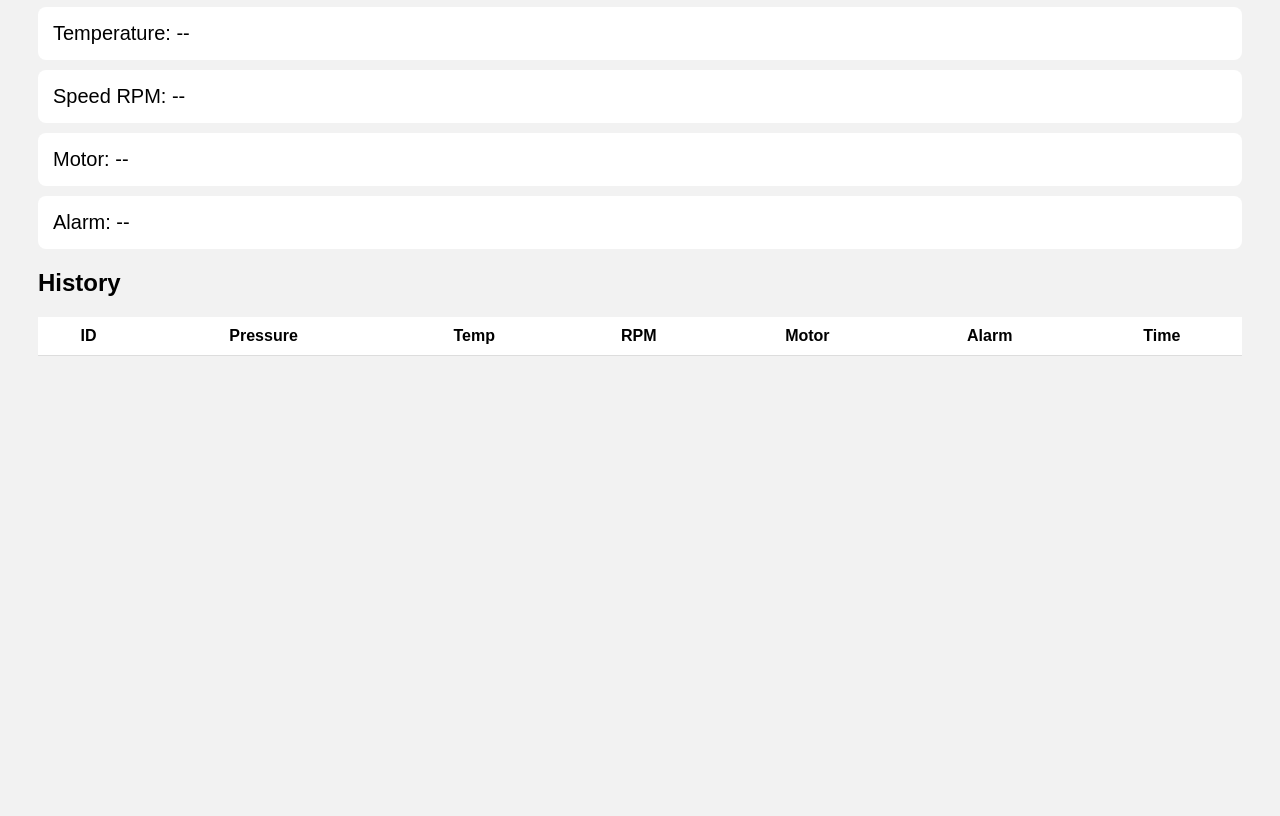
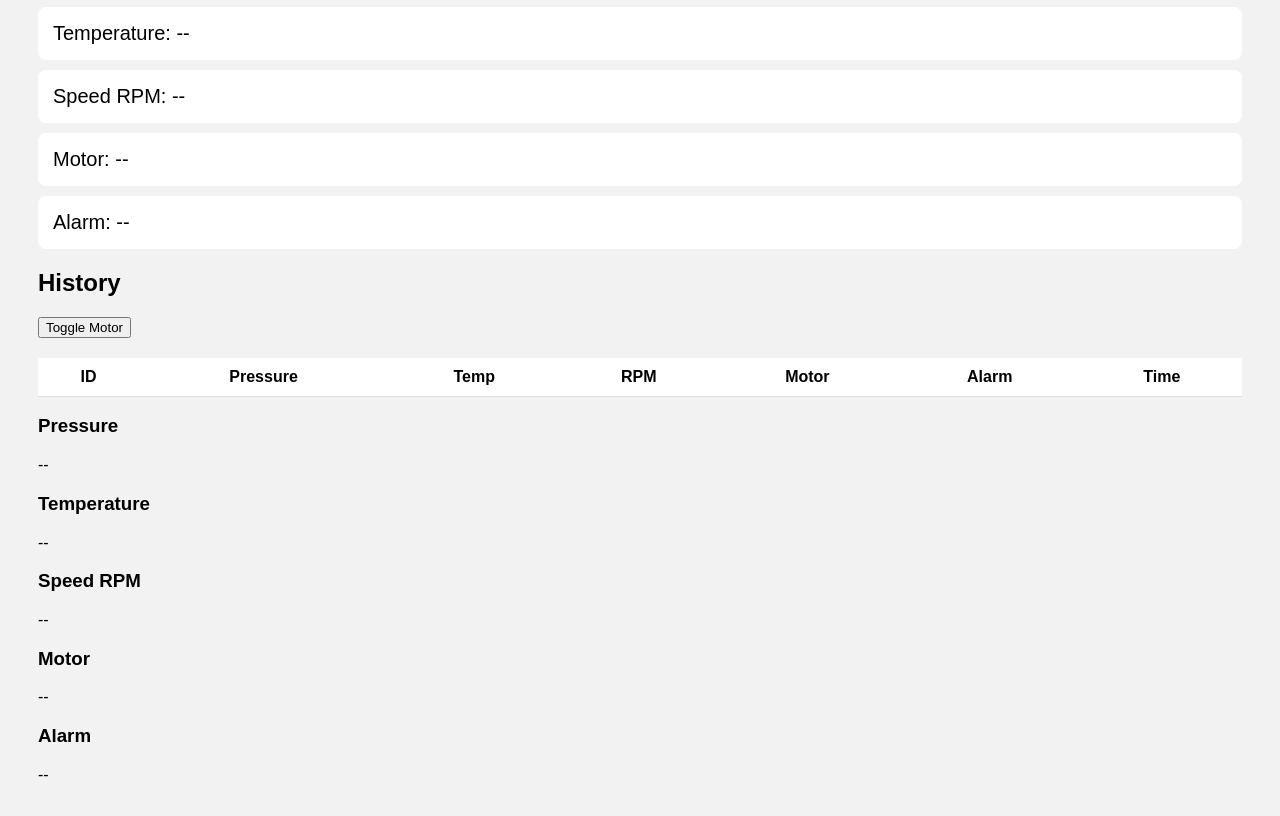
Before and after one commit to MuhammadElGendys/rtn-system, a plain HTML site: page frontend/index.html in a window 1280 px wide. Shown: the part 174-990 px from the top of the page. Before the commit the page ends 800 px from the top, so only its background shows below. Drawn offline with nearby package versions, Linux system fonts and the light colour scheme; no server answers.

Commit message:
added control toggle button; add machine data from db; added api connection; added update every second; added control js part

```diff
--- a/frontend/index.html
+++ b/frontend/index.html
@@ -47,10 +47,90 @@ Alarm: <span id="alarmActive">--</span>
 
 <tbody id="historyTable">
 </tbody>
+
+<!-- CONTROLS -->
+<button onclick="toggleMotor()">Toggle Motor</button>
+<!-- CONTROLS -->
+
+
 </table>
+
+<!-- MACHINE DATA -->
+
+<section class="machines">
+    <div>
+        <h3>Pressure</h3>
+        <p id="pressure">--</p>
+    </div>
+
+    <div>
+        <h3>Temperature</h3>
+        <p id="temperature">--</p>
+    </div>
+
+    <div>
+        <h3>Speed RPM</h3>
+        <p id="speed">--</p>
+    </div>
+
+    <div>
+        <h3>Motor</h3>
+        <p id="motor">--</p>
+    </div>
+
+    <div>
+        <h3>Alarm</h3>
+        <p id="alarm">--</p>
+    </div>
+</section>
+<!-- MACHINE DATA -->
 
 <script src="app.js"></script>
 <script src="https://cdn.jsdelivr.net/npm/chart.js"></script>
 
+
+<!-- API CONNECTION -->
+ <script>
+async function loadData() {
+    try {
+        const res = await fetch("http://localhost:1880/api/latest");
+        const data = await res.json();
+
+        // CONNECT DATA TO HTML (UI)
+        document.getElementById("pressure").textContent = data.pressure ?? "--";
+        document.getElementById("temperature").textContent = data.temperature ?? "--";
+        document.getElementById("speed").textContent = data.speedRPM ?? "--";
+
+        document.getElementById("motor").textContent = data.motorRun ? "ON" : "OFF";
+        document.getElementById("alarm").textContent = data.alarmActive ? "ACTIVE" : "NORMAL";
+
+    } catch (err) {
+        console.error(err);
+    }
+}
+
+// UPDATE EVERY SECOND
+setInterval(loadData, 1000);
+loadData();
+</script>
+<!-- API CONNECTION -->
+
+
+<!-- CONTROLS -->
+<script>
+async function toggleMotor() {
+    await fetch("http://192.168.0.1:1880/api/control", {
+        method: "POST",
+        headers: {
+            "Content-Type": "application/json"
+        },
+        body: JSON.stringify({
+            motorRun: true
+        })
+    });
+}
+</script>
+<!-- CONTROLS -->
+
 </body>
 </html>
```
